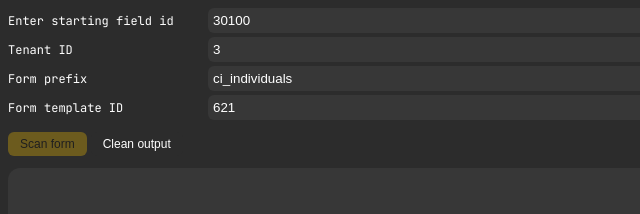
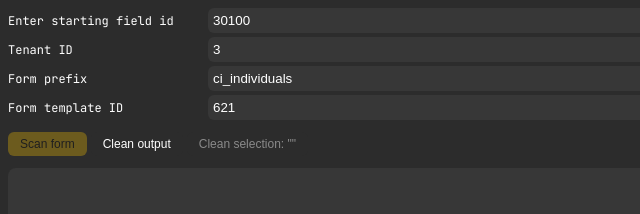
Before and after one commit to kamrade/forms-builder-figma-plugin, a React app: page / in a window 1280 px wide. Shown: the top 214 px of the page, without its empty margins (0-640 px from the left). Built offline with nearby package versions, Linux system fonts and the light colour scheme.

Commit message:
Selection mechanism update

```diff
--- a/src/app/components/App.tsx
+++ b/src/app/components/App.tsx
@@ -4,8 +4,7 @@ import '../styles/ui.css';
 import { type FormFields } from '../../typings/form-defaults';
 
 const preTextField = 'INSERT INTO field(id, name, title, type, tenant_id, selector_id)';
-const preTextTemplate =
-  'INSERT INTO form_template_field(id, form_template_id, row, col, weight, field_id, is_container, "type", parent, tenant_id)';
+const preTextTemplate = 'INSERT INTO form_template_field(id, form_template_id, row, col, weight, field_id, is_container, "type", parent, tenant_id)';
 
 const regExp = /\,|\)|\(|'|\$/g;
 
@@ -13,22 +12,10 @@ function App() {
   const [logs, setLogs] = useState<string[]>([]);
   const [selectionIsValid, setSelectionIsValid] = useState(false);
   const [selectedWord, setSelectedWord] = useState<string>();
-  const [counter, setCounter] = useState(0);
-
-  useEffect(() => {
-
-    let cnt = 0;
-    logs.map((log, _i) => {
-      cnt += log.includes(selectedWord) ?  1 : 0 ;
-    });
-    setCounter(cnt);
-
-  }, [selectedWord])
 
   const addMessage = (message: string) => setLogs((l) => [...l, message]);
 
   useEffect(() => {
-
     window.onmessage = (event: MessageEvent) => {
       const { type, message, validSelection } = event.data.pluginMessage;
 
@@ -96,7 +83,7 @@ function App() {
     className += log.includes('-- ') ? 'log-comment ' : '';
     className += log.includes('-- Error:') ? 'log-error ' : '';
     return className;
-  }
+  };
 
   return (
     <div className="page">
@@ -125,43 +112,49 @@ function App() {
             <button type="submit" className="button-base button-primary" disabled={!selectionIsValid}>
               Scan form
             </button>
-            <button type="button" className="button-base" onClick={() => {
-              setLogs([]);
-              setCounter(0);
-            }}>
+            <button
+              type="button"
+              className="button-base"
+              onClick={() => {
+                setLogs([]);
+              }}
+            >
               Clean output
             </button>
-            { counter !== 0 && counter !== (logs.length) &&
-              <button type="button" className="button-base" onClick={() => setSelectedWord('')} style={{color: 'var(--color-text-code-highlight)'}}>
-                {`Clean selection: [${counter}] by word: ${selectedWord}`}
-              </button>
-            }
+
+            <button type="button"
+              className="button-base"
+              onClick={() => setSelectedWord('')}
+              style={{ color: selectedWord ? 'var(--color-text-code-highlight)' : 'var(--color-text-muted)' }}
+            >
+              {`Clean selection: "${selectedWord || '' }"`}
+            </button>
+
           </div>
         </form>
       </div>
 
       <pre>
         <div className="logs">
-
           {logs?.map((log, i) => {
             return (
               <span key={i}>
-                <span className={getLogClassName(log)} >
+                <span className={getLogClassName(log)}>
+
                   {log.split(' ').map((word, k) => (
-                    <span
-                      key={k}
-                      className={`log-word ${ word.includes(selectedWord) && selectedWord !== '' ? 'log-word-selected' : ''}`}
-                      onClick={() => { setSelectedWord( word.replace(regExp, "") )}}>
-                       {word}{' '}
+                    <span key={k}
+                      className={`log-word ${word.replaceAll(regExp, '') === selectedWord && selectedWord !== '' ? 'log-word-selected' : ''}`}
+                      onClick={() => setSelectedWord(word.replaceAll(regExp, ''))}
+                    >
+                      {word}{' '}
                     </span>
                   ))}
+
                 </span>
-                <br/>
+                <br />
               </span>
             );
-          }
-
-        )}
+          })}
         </div>
       </pre>
     </div>
--- a/src/app/styles/ui.css
+++ b/src/app/styles/ui.css
@@ -42,7 +42,7 @@ body {
 
 .logs {
   background-color: rgba(255, 255, 255, 0.05);
-  border-radius: 12px;
+  border-radius: 8px;
   height: 424px;
   overflow-y: auto;
   padding: 0.25rem;
--- a/tsconfig.json
+++ b/tsconfig.json
@@ -1,6 +1,6 @@
 {
   "compilerOptions": {
-    "target": "es6",
+    "target": "ES2021",
     "outDir": "dist",
     "jsx": "react",
     "noUnusedLocals": true,
```
Also changed, not shown: .prettierrc.yml.
